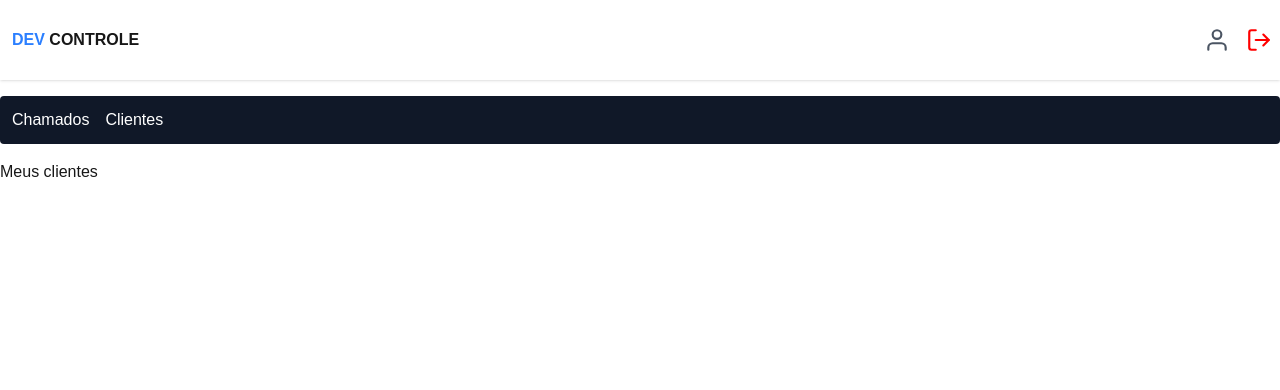
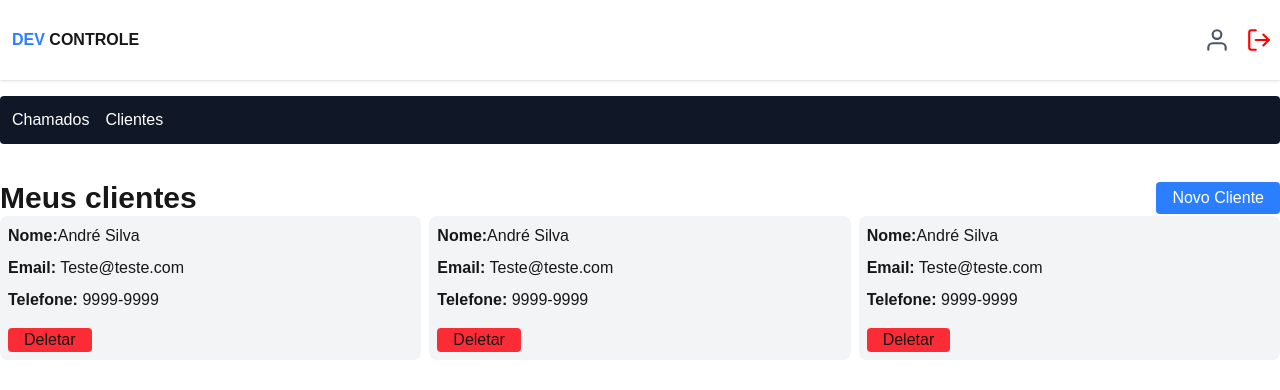
Before and after one commit to pcidro/devcontrole, a Next.js app: page /dashboard/customer in a window 1280 px wide. Shown: the top 390 px of the page. Built offline with nearby package versions, Linux system fonts and the light colour scheme; no server answers; sample sign-in values are in the browser's storage.

Commit message:
criando página de novos clientes

```diff
--- a/package.json
+++ b/package.json
@@ -10,6 +10,7 @@
   },
   "dependencies": {
     "@auth/prisma-adapter": "^2.11.2",
+    "@hookform/resolvers": "^5.4.0",
     "@prisma/client": "6.19",
     "dotenv": "^17.4.2",
     "next": "16.2.7",
@@ -17,7 +18,10 @@
     "openid-client": "^6.8.4",
     "react": "19.2.4",
     "react-dom": "19.2.4",
-    "react-icons": "^5.6.0"
+    "react-hook-form": "^7.79.0",
+    "react-icons": "^5.6.0",
+    "react-number-format": "^5.4.5",
+    "zod": "^4.4.3"
   },
   "devDependencies": {
     "@tailwindcss/postcss": "^4",
--- /dev/null
+++ b/src/app/dashboard/customer/components/CustomerForm.tsx
@@ -0,0 +1,104 @@
+"use client";
+import Input from "@/components/ui/Input";
+import { zodResolver } from "@hookform/resolvers/zod";
+import { useForm, Controller } from "react-hook-form";
+import { z } from "zod";
+import { PatternFormat } from "react-number-format";
+
+const schema = z.object({
+  name: z.string().min(1, "O campo nome é obrigatório"),
+  email: z.email("Digite um email correto").min(1),
+  telefone: z.string().refine(
+    (value) => {
+      const regex = /^\(?\d{2}\)?\s?\d{4,5}-?\d{4}$/;
+      return regex.test(value);
+    },
+    {
+      message: "O número de telefone está incorreto.(DD) 99999-9999 ",
+    },
+  ),
+  adress: z.string(),
+});
+
+type FormData = z.infer<typeof schema>;
+
+export default function CustomerForm() {
+  const {
+    register,
+    control,
+    handleSubmit,
+    formState: { errors },
+  } = useForm<FormData>({
+    resolver: zodResolver(schema),
+  });
+
+  function handleRegisterCustomer(data: FormData) {
+    console.log(data);
+  }
+
+  return (
+    <form
+      onSubmit={handleSubmit(handleRegisterCustomer)}
+      className="flex flex-col mt-6"
+    >
+      <label className="mb-1 text-lg font-medium">Nome Completo</label>
+      <Input
+        type="text"
+        name="name"
+        placeholder="Digite o nome completo"
+        error={errors.name?.message}
+        register={register}
+      />
+      <section className="flex gap-2 my-2 flex-col sm:flex-row">
+        <div className="flex-1">
+          <label className="mb-1 text-lg font-medium">Telefone</label>
+          <Controller
+            name="telefone"
+            control={control}
+            render={({ field }) => (
+              <PatternFormat
+                value={field.value}
+                onValueChange={(values) => {
+                  field.onChange(values.formattedValue);
+                }}
+                format="(##) #####-####"
+                mask="_"
+                placeholder="Digite o telefone completo"
+                className="border w-full h-11 rounded px-2"
+              />
+            )}
+          />
+          {errors.telefone && (
+            <p className="text-red-500 text-sm">{errors.telefone.message}</p>
+          )}
+        </div>
+        <div className="flex-1">
+          <label className="mb-1 text-lg font-medium">Email</label>
+          <Input
+            type="text"
+            name="email"
+            placeholder="Digite o email completo"
+            error={errors.email?.message}
+            register={register}
+          />
+        </div>
+        <div className="flex-1">
+          <label className="mb-1 text-lg font-medium">Endereço Completo</label>
+          <Input
+            type="text"
+            name="adress"
+            placeholder="Digite o endereço completo"
+            error={errors.adress?.message}
+            register={register}
+          />
+        </div>
+      </section>
+      <button
+        className="bg-blue-500 my-4 px-2 h-11 rounded text-white font-bold cursor-pointer"
+        type="submit"
+      >
+        Cadastrar
+      </button>
+    </form>
+  );
+}
--- /dev/null
+++ b/src/app/dashboard/customer/components/clientCard.tsx
@@ -0,0 +1,18 @@
+export default async function ClientCard() {
+  return (
+    <div className="flex flex-col bg-gray-100  p-2 rounded-lg gap-2 hover:scale-105 duration-300  ">
+      <h2>
+        <span className="font-bold">Nome:</span>André Silva
+      </h2>
+      <p>
+        <span className="font-bold">Email:</span> Teste@teste.com
+      </p>
+      <p>
+        <span className="font-bold">Telefone:</span> 9999-9999
+      </p>
+      <button className="bg-red-500 px-4 rounded mt-2 self-start">
+        Deletar
+      </button>
+    </div>
+  );
+}
--- /dev/null
+++ b/src/app/dashboard/customer/new/page.tsx
@@ -0,0 +1,29 @@
+import Container from "@/components/layout/Container";
+import { authOptions } from "@/lib/auth";
+import { getServerSession } from "next-auth";
+import Link from "next/link";
+import { redirect } from "next/navigation";
+import CustomerForm from "../components/CustomerForm";
+
+export default async function NewClient() {
+  const session = await getServerSession(authOptions);
+  if (!session || !session.user) {
+    redirect("/");
+  }
+  return (
+    <Container>
+      <main className="flex flex-col mt-9 mb-2">
+        <div className="flex items-center gap-3">
+          <Link
+            className="bg-gray-900 px-4 py-1 text-white rounded hover:font-bold duration-300"
+            href="/dashboard/customer"
+          >
+            Voltar
+          </Link>
+          <h1 className="text-3xl font-bold">Novo Cliente</h1>
+        </div>
+        <CustomerForm />
+      </main>
+    </Container>
+  );
+}
--- a/src/app/dashboard/customer/page.tsx
+++ b/src/app/dashboard/customer/page.tsx
@@ -1,10 +1,32 @@
 import Container from "@/components/layout/Container";
+import Link from "next/link";
+import ClientCard from "./components/clientCard";
+import { getServerSession } from "next-auth";
+import { authOptions } from "@/lib/auth";
+import { redirect } from "next/navigation";
 
 export default async function CustomerPage() {
+  const session = await getServerSession(authOptions);
+  if (!session || !session.user) {
+    redirect("/");
+  }
   return (
     <Container>
-      <main>
-        <h1>Meus clientes</h1>
+      <main className="mt-9 mb-2">
+        <div className="flex items-center justify-between">
+          <h1 className="text-3xl font-bold self-center ">Meus clientes</h1>
+          <Link
+            href="/dashboard/customer/new"
+            className="bg-blue-500 text-white px-4 py-1 rounded"
+          >
+            Novo Cliente
+          </Link>
+        </div>
+        <section className="grid grid-cols-1 sm:grid-cols-2 lg:grid-cols-3 gap-2">
+          <ClientCard />
+          <ClientCard />
+          <ClientCard />
+        </section>
       </main>
     </Container>
   );
--- /dev/null
+++ b/src/components/ui/Input.tsx
@@ -0,0 +1,35 @@
+/* eslint-disable @typescript-eslint/no-explicit-any */
+"use client";
+
+import { RegisterOptions, UseFormRegister } from "react-hook-form";
+
+interface InputProps {
+  type: string;
+  placeholder: string;
+  name: string;
+  register: UseFormRegister<any>;
+  error?: string;
+  rules?: RegisterOptions;
+}
+
+export default function Input({
+  name,
+  placeholder,
+  type,
+  register,
+  rules,
+  error,
+}: InputProps) {
+  return (
+    <>
+      <input
+        type={type}
+        className="w-full border-2 rounded-md h-11 px-2"
+        placeholder={placeholder}
+        {...register(name, rules)}
+        id={name}
+      />
+      {error && <p className="text-red-500 my-1">{error}</p>}
+    </>
+  );
+}
```
Also changed, not shown: 1 other file (tests, documents, lock files or other folders).
